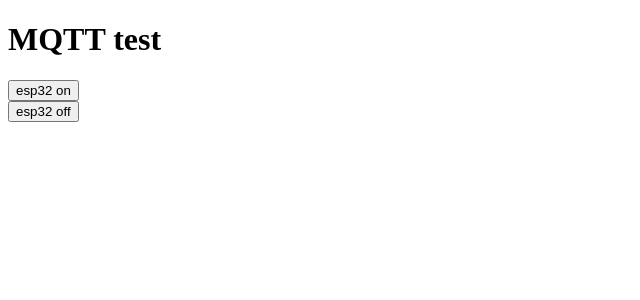
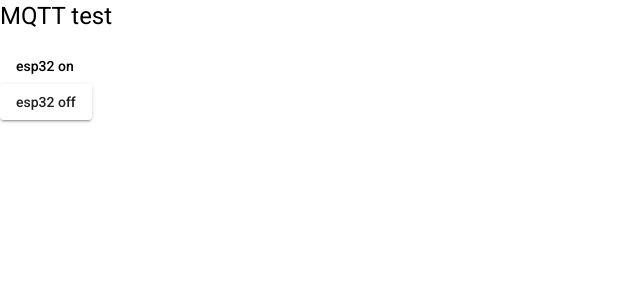
Before and after one commit to vacagonzalo/DDA3-Proyecto, an Angular app in the folder frontend/: page /device-list in a window 1280 px wide. Shown: the top 300 px of the page, without its empty margins (0-640 px from the left). Built offline with nearby package versions, Linux system fonts and the light colour scheme.

Commit message:
angular material added and tested

```diff
--- a/frontend/angular.json
+++ b/frontend/angular.json
@@ -24,6 +24,7 @@
               "src/assets"
             ],
             "styles": [
+              "./node_modules/@angular/material/prebuilt-themes/indigo-pink.css",
               "src/styles.css"
             ],
             "scripts": []
@@ -88,6 +89,7 @@
               "src/assets"
             ],
             "styles": [
+              "./node_modules/@angular/material/prebuilt-themes/indigo-pink.css",
               "src/styles.css"
             ],
             "scripts": []
--- a/frontend/package.json
+++ b/frontend/package.json
@@ -12,10 +12,12 @@
   "private": true,
   "dependencies": {
     "@angular/animations": "~9.1.11",
+    "@angular/cdk": "~9.2.1",
     "@angular/common": "~9.1.11",
     "@angular/compiler": "~9.1.11",
     "@angular/core": "~9.1.11",
     "@angular/forms": "~9.1.11",
+    "@angular/material": "~9.2.1",
     "@angular/platform-browser": "~9.1.11",
     "@angular/platform-browser-dynamic": "~9.1.11",
     "@angular/router": "~9.1.11",
--- a/frontend/src/app/devices-list/devices-list.component.html
+++ b/frontend/src/app/devices-list/devices-list.component.html
@@ -1,4 +1,4 @@
 <h1>MQTT test</h1>
-<button (click)="turnOn()">esp32 on</button>
+<button mat-button (click)="turnOn()">esp32 on</button>
 <br>
-<button (click)="turnOff()">esp32 off</button>
+<button mat-raised-button (click)="turnOff()">esp32 off</button>
--- /dev/null
+++ b/frontend/src/app/material/material.module.ts
@@ -0,0 +1,12 @@
+import { NgModule } from '@angular/core';
+import { MatButtonModule } from '@angular/material/button'
+
+const MaterialComponetes = [
+  MatButtonModule
+];
+
+@NgModule({
+  imports: [MaterialComponetes],
+  exports: [MaterialComponetes]
+})
+export class MaterialModule { }
--- a/frontend/src/index.html
+++ b/frontend/src/index.html
@@ -6,8 +6,10 @@
   <base href="/">
   <meta name="viewport" content="width=device-width, initial-scale=1">
   <link rel="icon" type="image/x-icon" href="favicon.ico">
+  <link href="https://fonts.googleapis.com/css?family=Roboto:300,400,500&display=swap" rel="stylesheet">
+  <link href="https://fonts.googleapis.com/icon?family=Material+Icons" rel="stylesheet">
 </head>
-<body>
+<body class="mat-typography">
   <app-root></app-root>
 </body>
 </html>
--- a/frontend/src/styles.css
+++ b/frontend/src/styles.css
@@ -1 +1,4 @@
 /* You can add global styles to this file, and also import other style files */
+
+html, body { height: 100%; }
+body { margin: 0; font-family: Roboto, "Helvetica Neue", sans-serif; }
```
Also changed, not shown: frontend/src/app/app.module.ts (+7 -1 lines), 1 other file (tests, documents, lock files or other folders).
